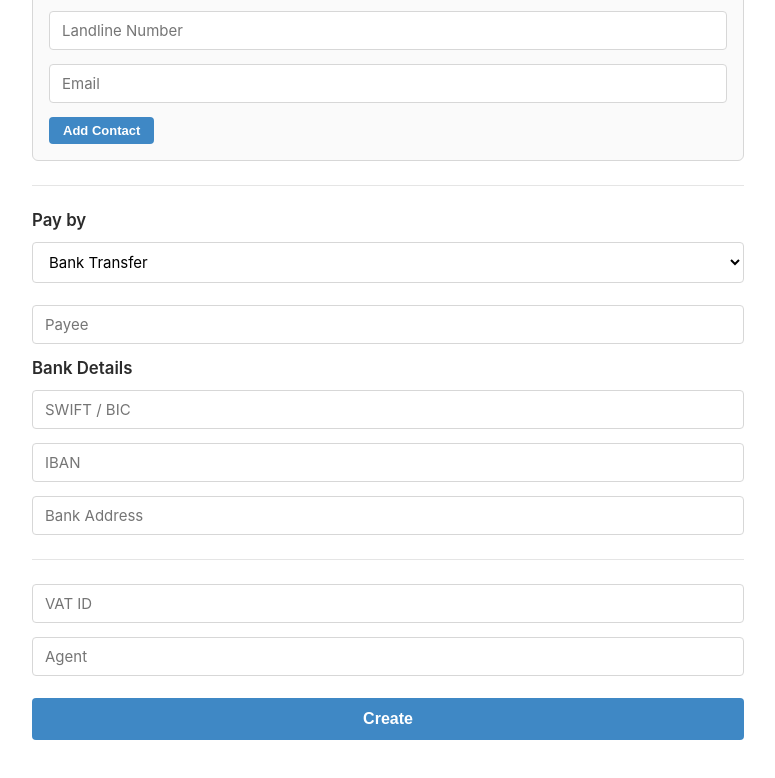
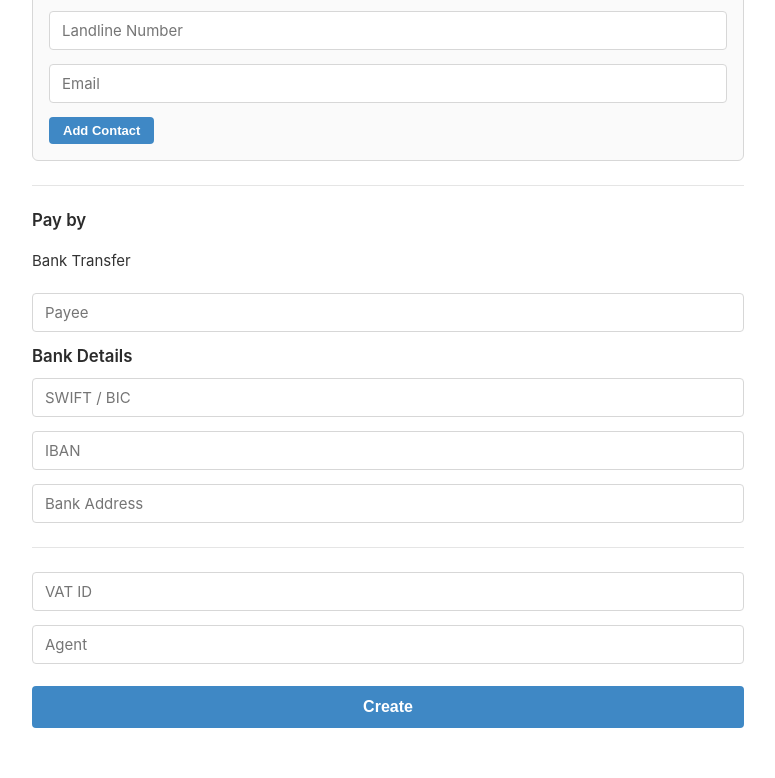
Before and after one commit to SonerAlm/Jarvis_Ireland, a plain HTML site: page index.html in a window 1280 px wide. Shown: the part 1268-2046 px from the top of the page, without its empty margins (252-1027 px from the left). Drawn offline with Linux system fonts and the light colour scheme.

Commit message:
Replace Pay by dropdown with fixed Bank Transfer value
Co-Authored-By: claude-flow <ruv@ruv.net>

```diff
--- a/index.html
+++ b/index.html
@@ -32,6 +32,7 @@
         .card{background:#fff;padding:0}
         .form-group{margin-bottom:14px}
         .section-label{display:block;font-weight:600;color:#2b2b2b;font-size:1.05rem;margin-bottom:12px}
+        .static-value{padding:9px 0;font-size:15px;color:var(--text)}
         input[type=text],input[type=email],input[type=tel],select{width:100%;padding:9px 12px;border:1px solid var(--border);border-radius:4px;font-size:15px;font-family:inherit;outline:none;background:#fff;transition:border-color .2s;margin-bottom:8px}
         input[type=text]:last-child,input[type=email]:last-child,input[type=tel]:last-child{margin-bottom:0}
         input:focus,select:focus{border-color:var(--blue);box-shadow:0 0 0 3px rgba(63,136,197,.15)}
@@ -143,10 +144,8 @@
 
             <div class="form-group">
                 <span class="section-label">Pay by</span>
-                <select name="pay_method" id="payMethod" onchange="toggleBank()">
-                    <option value="Bank Transfer" selected>Bank Transfer</option>
-                    <option value="None">None</option>
-                </select>
+                <div class="static-value">Bank Transfer</div>
+                <input type="hidden" name="pay_method" value="Bank Transfer">
             </div>
 
             <div class="form-group">
@@ -191,12 +190,6 @@
             document.getElementById('del_' + f).value = document.getElementById(f).value;
         });
     }
-
-    function toggleBank() {
-        var method = document.getElementById('payMethod').value;
-        document.getElementById('bankFields').classList.toggle('hidden', method !== 'Bank Transfer');
-    }
-    toggleBank();
 
     ['eircode','del_eircode','bic','iban'].forEach(function(id) {
         var el = document.getElementById(id);
@@ -313,7 +306,6 @@
                 f.reset();
                 document.getElementById('del_country').value = 'Ireland';
                 document.getElementById('country').value = 'Ireland';
-                toggleBank();
                 setTimeout(function() {
                     submitBtn.textContent = 'Create';
                     submitBtn.style.background = '';
```
